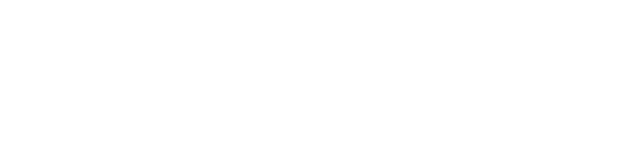
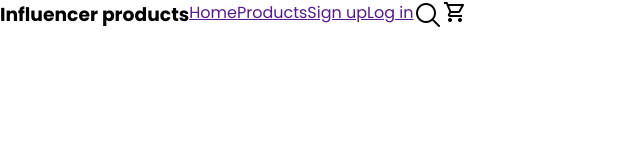
Before and after one commit to nafisanowshad/infuencer-gear-code, a plain HTML site: page index.html in a window 1280 px wide. Shown: the whole page, without its empty margins (0-640 px from the left). Drawn offline with Linux system fonts and the light colour scheme.

Commit message:
cart and search icon added and nav section html code added

```diff
--- a/index.html
+++ b/index.html
@@ -5,11 +5,36 @@
     <meta charset="UTF-8">
     <meta name="viewport" content="width=device-width, initial-scale=1.0">
     <title>Influencer-Gear-Website</title>
+    <link rel="preconnect" href="https://fonts.googleapis.com">
+    <link rel="preconnect" href="https://fonts.gstatic.com" crossorigin>
+    <link
+        href="https://fonts.googleapis.com/css2?family=Inter:ital,opsz,wght@0,14..32,100..900;1,14..32,100..900&family=Manrope:wght@200..800&family=Poppins:ital,wght@0,100;0,200;0,300;0,400;0,500;0,600;0,700;0,800;0,900;1,100;1,200;1,300;1,400;1,500;1,600;1,700;1,800;1,900&display=swap"
+        rel="stylesheet">
     <link rel="stylesheet" href="style.css">
 </head>
 
 <body>
+    <header>
+        <!-- navber section -->
+        <nav>
+            <section class="nav-container display-flex">
+                <div class="nav-left">
+                    <h3>Influencer products</h3>
+                </div>
+                <div class="nav-right">
+                    <ul class="display-flex">
+                        <li><a href="">Home</a></li>
+                        <li><a href="">Products</a></li>
+                        <li><a href="">Sign up</a></li>
+                        <li><a href="">Log in</a></li>
+                        <li><img src="images/search-icon.png" alt=""></li>
+                        <li><img src="images/cart-icon.png" alt=""></li>
+                    </ul>
+                </div>
+            </section>
+        </nav>
 
+    </header>
 </body>
 
 </html>
--- a/style.css
+++ b/style.css
@@ -0,0 +1,15 @@
+/* shared styles */
+* {
+  margin: 0;
+  padding: 0;
+  box-sizing: border-box;
+  font-family: "Poppins", sans-serif;
+}
+.display-flex{
+    display: flex;
+}
+
+/* navbar styles related */
+.nav-right ul{
+    list-style: none;
+}
```
Also changed, not shown: images/cart-icon.png (added), images/search-icon.png (added).
